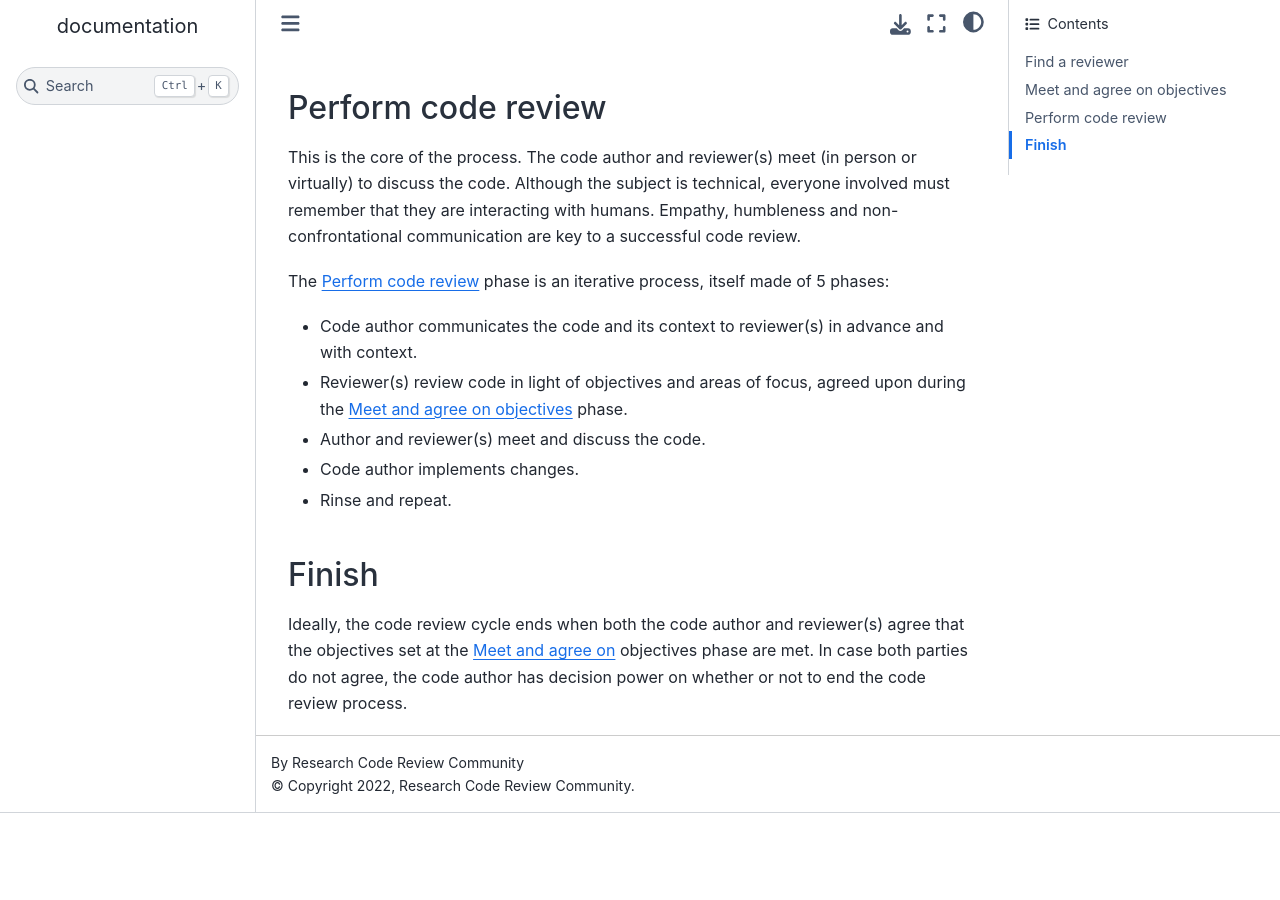
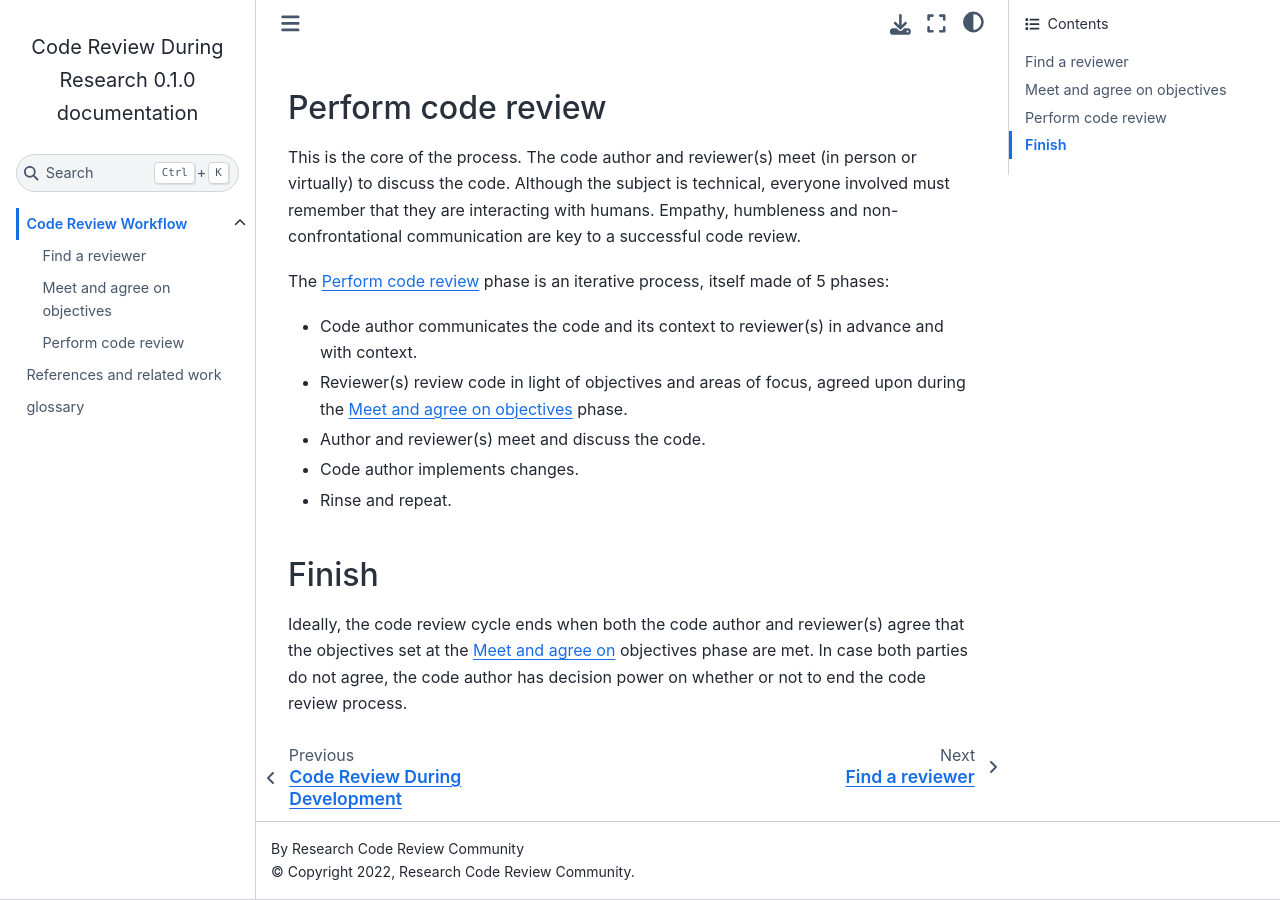
Before and after one commit to ResearchCodeReviewCommunity/dev-review, a Sphinx documentation site: the page built from docs/flowcharts/high-level.md, in a window 1280 px wide and 900 px high, scrolled down 2062 px. Built offline with Sphinx 7.4.7 and the Sphinx Book theme 1.1.4, drawn with Linux system fonts in a browser that asks for light colours; before the commit the page ends 2875 px from its top, so only the background shows below that.

Commit message:
Add toctrees so we get left-side nav bar, fix #79
Add toctree directives in docs/index.md
and in docs/flowcharst/high-level.md
so that the site shows a nav bar on the left side.

````diff
--- a/docs/flowcharts/high-level.md
+++ b/docs/flowcharts/high-level.md
@@ -83,3 +83,12 @@ on](../../recipes/meet_and_agree_on_objectives/)
 objectives phase are met. In case both parties do not agree, the code
 author has decision power on whether or not to end the code review
 process.
+
+```{toctree}
+:hidden: true
+:maxdepth: 1
+
+../../recipes/find_a_reviewer
+../../recipes/meet_and_agree_on_objectives
+../../recipes/perform_code_review/
+```
````
Also changed, not shown: docs/index.md (+9 -0 lines).
